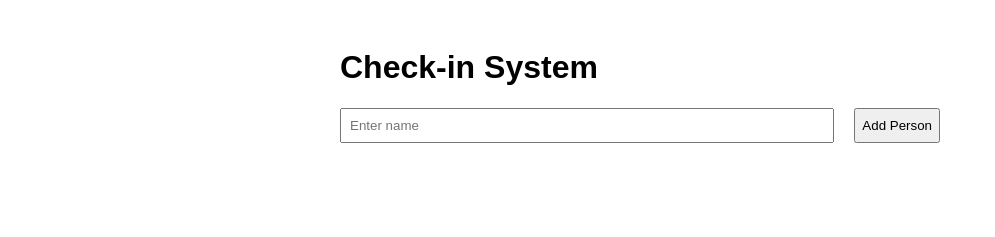
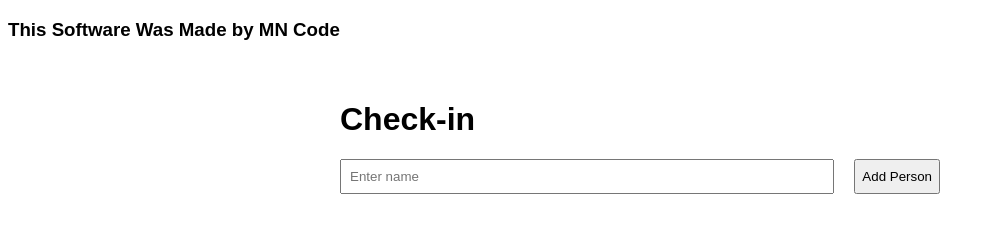
Before and after one commit to FoundationINCCorporateTeam/Checkin-1, a plain HTML site: page index.html in a window 1280 px wide. Shown: the whole page, without its empty margins (0-995 px from the left). Drawn offline with nearby package versions, Linux system fonts and the light colour scheme.

Commit message:
Update index.html

```diff
--- a/index.html
+++ b/index.html
@@ -7,8 +7,10 @@
     <link rel="stylesheet" href="styles.css">
 </head>
 <body>
+    <div id="branding">
+        <h3>This Software Was Made by MN Code</h3>
     <div id="app">
-        <h1>Check-in System</h1>
+        <h1>Check-in</h1>
         <form id="add-person-form">
             <input type="text" id="name" placeholder="Enter name" required>
             <button type="submit">Add Person</button>
```
